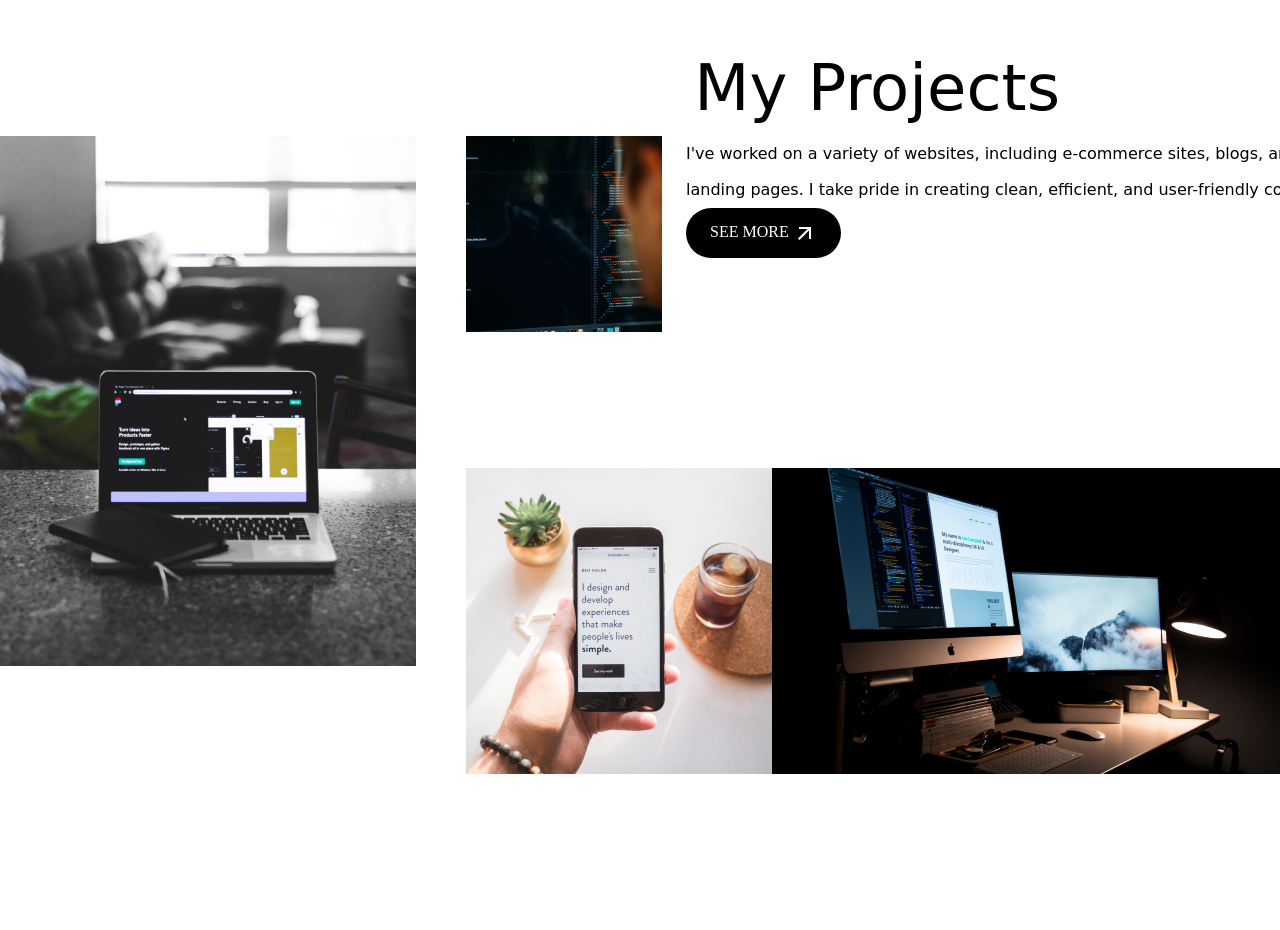
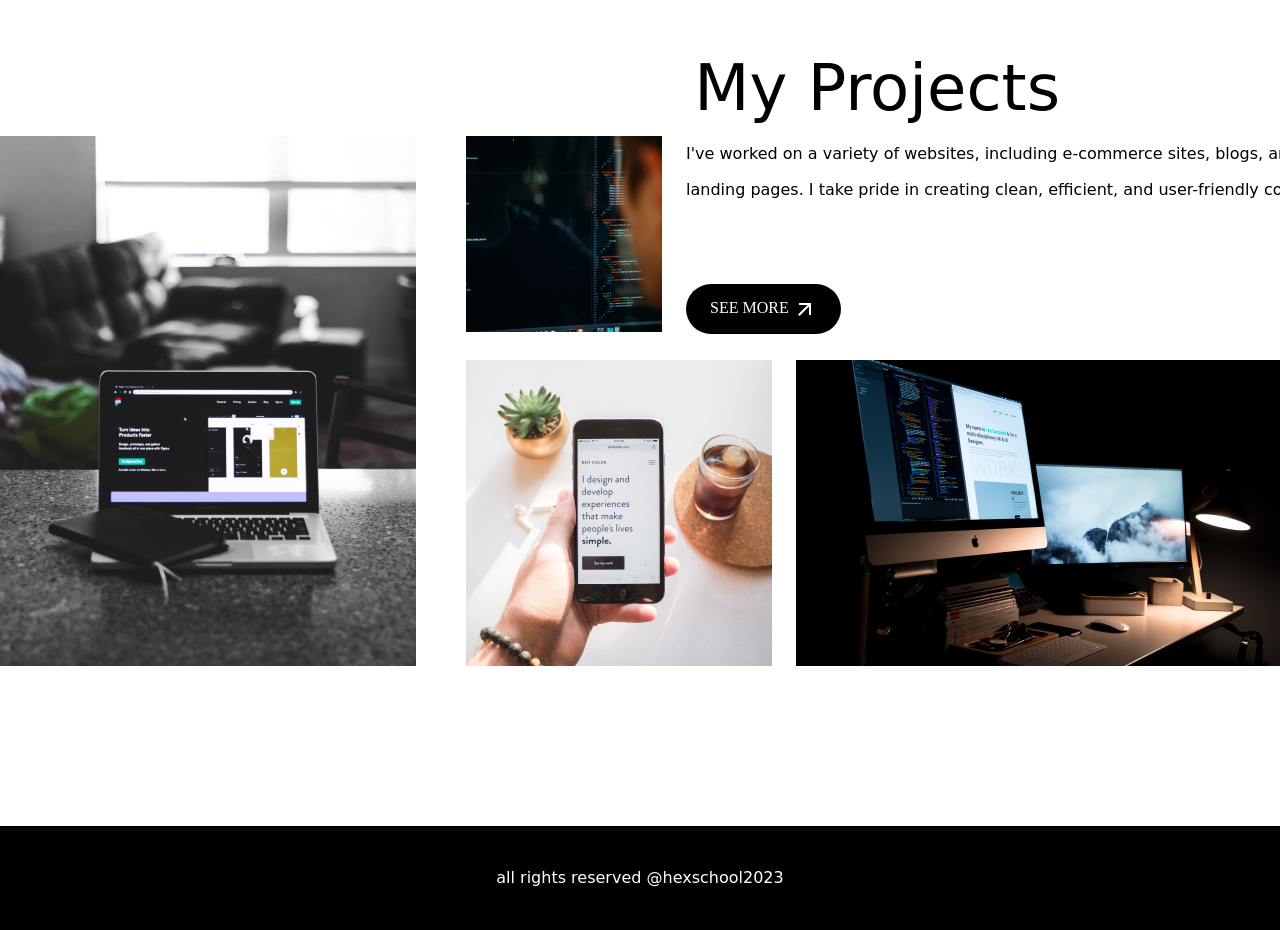
Before and after one commit to wowamin/wowamin.github.io, a plain HTML site: page week2/index.html in a window 1280 px wide. Shown: the part 3300-4230 px from the top of the page. Before the commit the page ends 4074 px from the top, so only its background shows below. Drawn offline with Linux system fonts and the light colour scheme; a web font is replaced by a local one.

Commit message:
0817 O~ya 我終於破關了

```diff
--- a/week2/css/style.css
+++ b/week2/css/style.css
@@ -245,6 +245,9 @@ body {
     margin-right: 50px;
 }
 
+.mt-76 {
+    margin-top: 76px;
+}
 .aboutme .seemore {
     background-color: #000;
     color: #fff;
@@ -260,8 +263,8 @@ body {
     margin-right: 24px;
 }
 
-.mt-50 {
-    margin-top: 50px;
+.mt-28 {
+    margin-top: 28px;
 }
 
 .mr-50 {
@@ -278,4 +281,28 @@ body {
     height: 196px;
 }
 .rect14 {
+    width: 306px;
+    height: 306px;
 }
+
+.width856 {
+    width: 856px;
+    height: 196px;
+}
+
+.mb-28 {
+    margin-bottom: 28px;
+}
+
+.blackblock {
+    max-width: 100%;
+    height: 104px;
+    background-color: #000;
+    color: #fff;
+    justify-content: center;
+    align-items: center;
+}
+
+.blackblock p {
+    font-size: 16px;
+}
--- a/week2/index.html
+++ b/week2/index.html
@@ -118,26 +118,29 @@
                     <img class="rect10" src="/week2/img/Rectangle 10.png" alt="computer" />
 
                     <div class="container ml-50">
-                        <div class="d-flex">
+                        <div class="d-flex width856 mb-28">
                             <img class="rect15 mr-24" src="/week2/img/Rectangle 15.png" alt="computer" />
                             <div class="aboutme">
                                 <ul>
                                     <li>
                                         <p>I've worked on a variety of websites, including e-commerce sites, blogs, and landing pages. I take pride in creating clean, efficient, and user-friendly code.</p>
                                     </li>
-                                    <li class="contactme">
+                                    <li class="contactme mt-76">
                                         <a class="seemore" href="#">SEE MORE <img src="/week2/img/arrow_outward-white.png" alt="右上箭頭" /></a>
                                     </li>
                                 </ul>
                             </div>
                         </div>
-                        <div class="d-flex mt-50">
-                            <img class="rect14" src="/week2/img/Rectangle 14.png" alt="" />
+                        <div class="d-flex mb-160">
+                            <img class="rect14 mr-24" src="/week2/img/Rectangle 14.png" alt="" />
                             <img class="rect29" src="/week2/img/Rectangle 29.png" alt="" />
                         </div>
                     </div>
                 </div>
             </div>
         </div>
+        <div class="blackblock d-flex">
+            <p>all rights reserved @hexschool2023</p>
+        </div>
     </body>
 </html>
```
